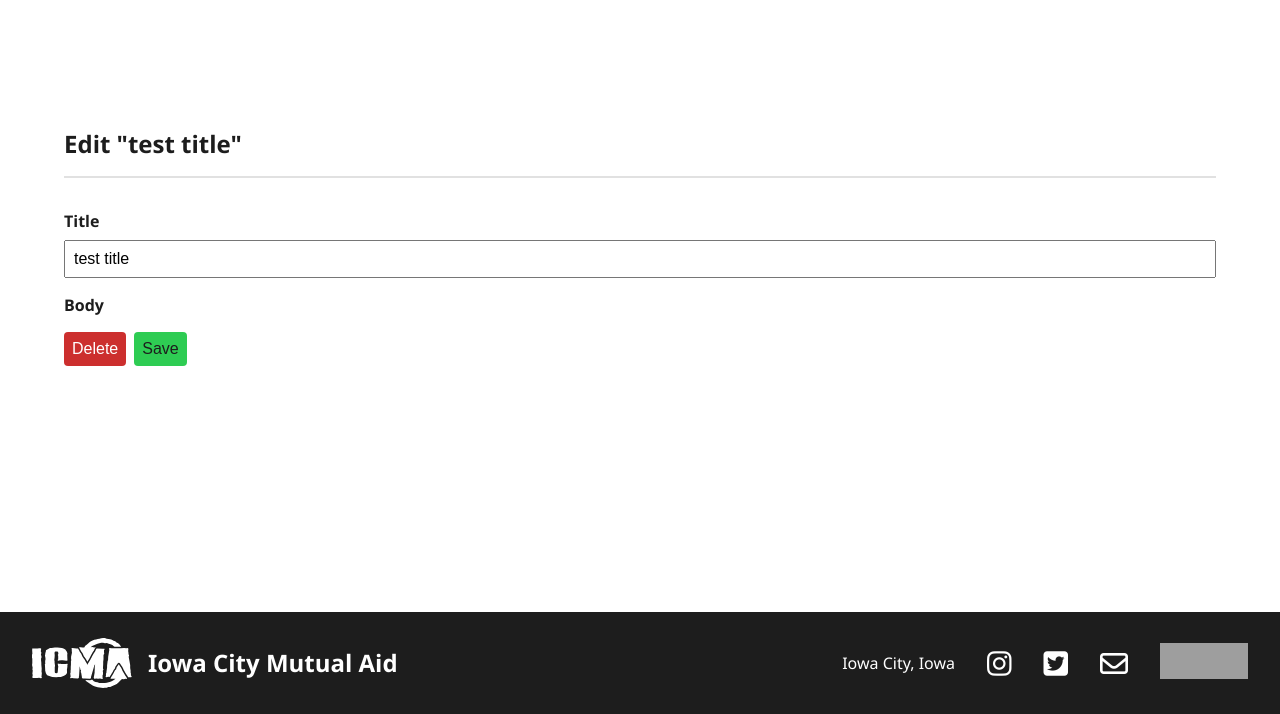
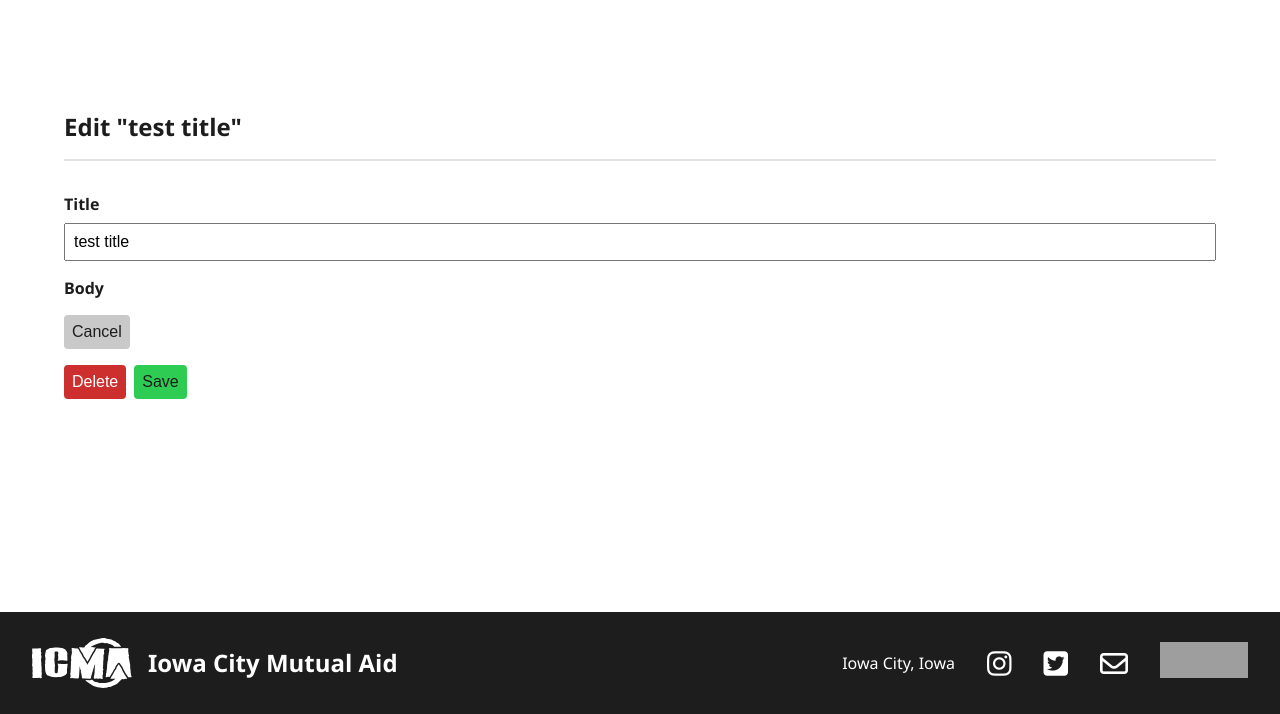
Before and after one commit to icmutualaid/icma-website, a Flask app: page /1/update in a window 1280 px wide. Shown: the part 86-800 px from the top of the page. Run offline with Flask 3, Linux system fonts and the light colour scheme; the visitor is signed in with stand-in values (Sample User, id 1); data comes from the database, SQL or seed files in the repository; some libraries are stand-ins or nearby versions; grey boxes are pictures that could not be loaded.

Commit message:
Update buttons
added a cancel button to update page and moved them again to accommodate that

```diff
--- a/blog/templates/blog/create.html
+++ b/blog/templates/blog/create.html
@@ -10,7 +10,7 @@
     <input name="title" id="title" value="{{ request.form['title'] }}" required>
     <label for="body">Body</label>
     {{ ckeditor.create(name='body') }}
-    <div class="two-buttons">
+    <div class="buttons">
         <input type="button" value="Cancel" onclick="history.back()">
         <input type="submit" value="Save">
     </div>
--- a/blog/templates/blog/update.html
+++ b/blog/templates/blog/update.html
@@ -13,9 +13,12 @@
         value="{{ request.form['title'] or post['title'] }}" required>
     <label for="body">Body</label>
     {{ ckeditor.create(name='body', value=post.body) }}
-    <div class="two-buttons">
-        <input class="danger" type="submit" value="Delete" form="deleteForm"onclick="return confirm('Are you sure?');">
-        <input type="submit" value="Save">
+    <div class="buttons">
+        <input type="button" value="Cancel" onclick="history.back()">
+        <div class="two-buttons">
+            <input class="danger" type="submit" value="Delete" form="deleteForm"onclick="return confirm('Are you sure?');">
+            <input type="submit" value="Save">
+        </div>
     </div>
 </form>
 {{ ckeditor.load() }}
```
